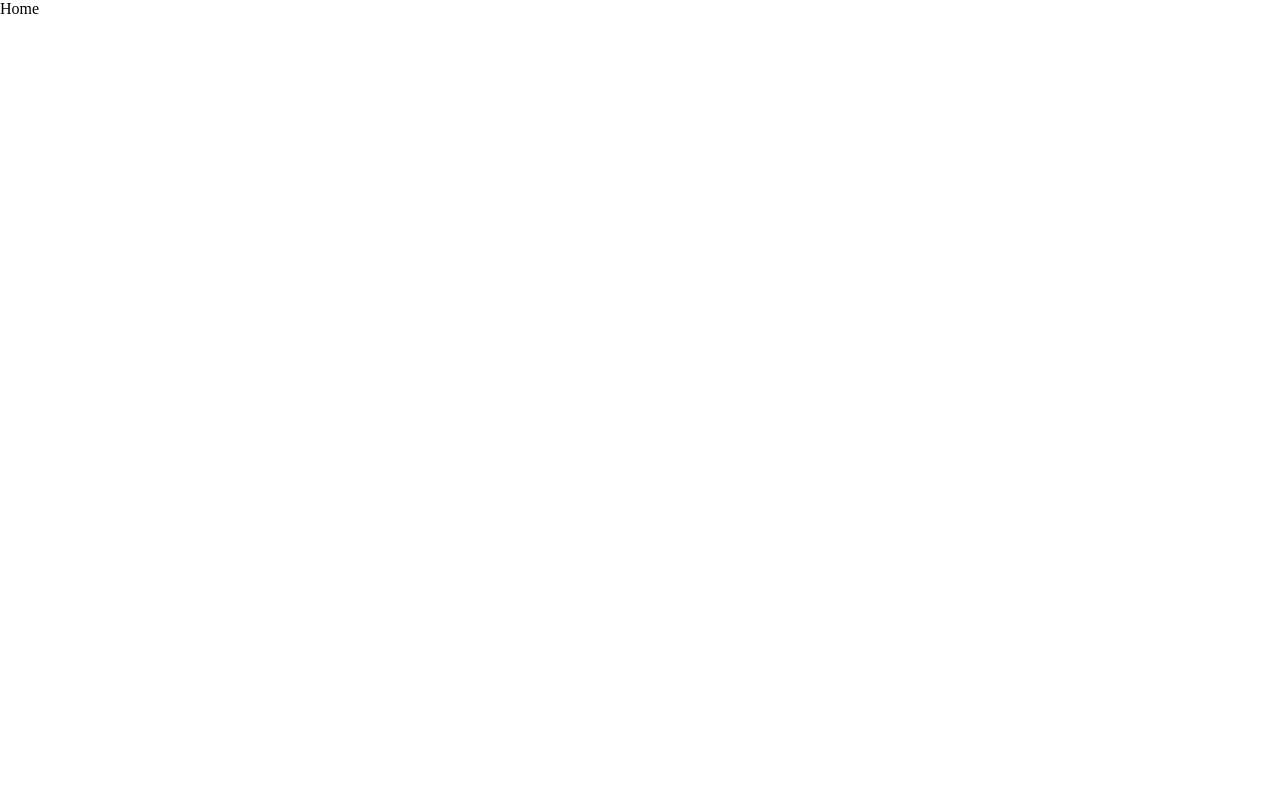
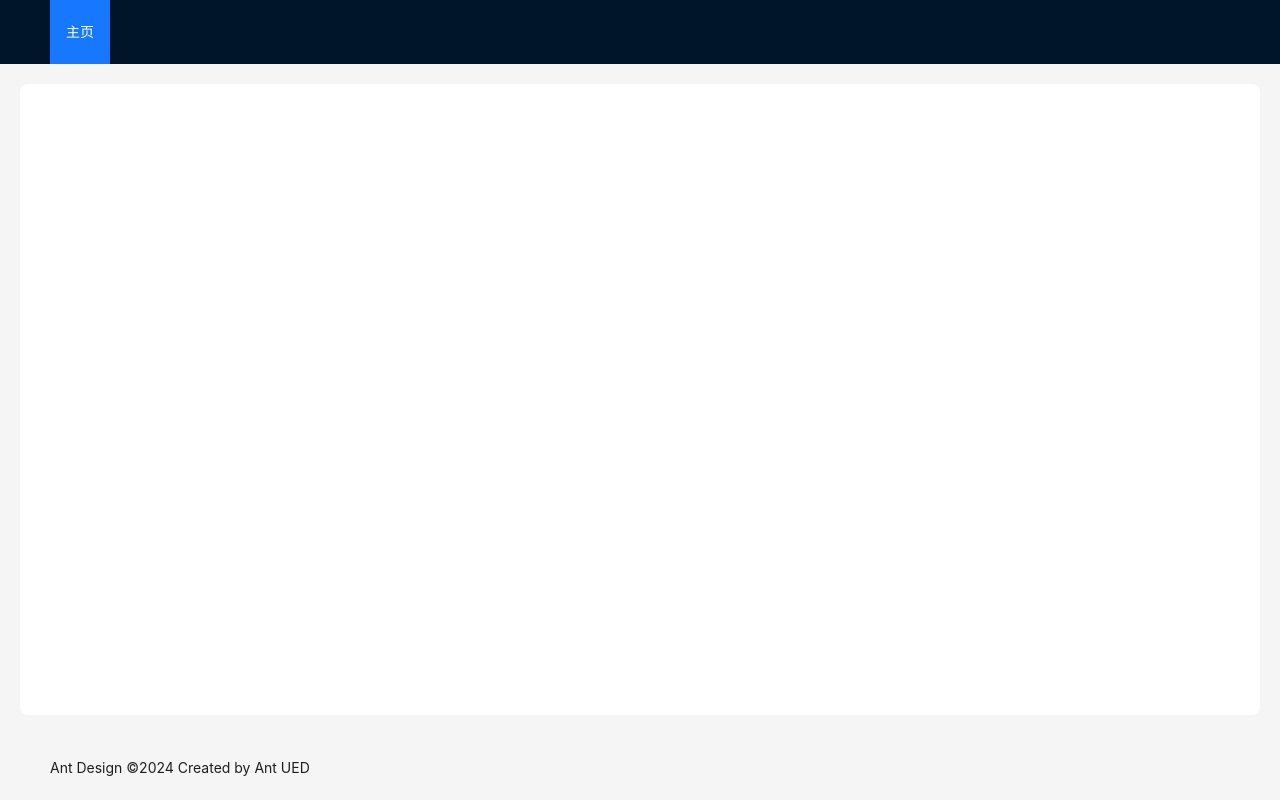
Before and after one commit to Devmacy/hundred-ideas, a React (Vite) app: page / in a window 1280 px wide. Built offline with nearby package versions, Linux system fonts and the light colour scheme.

Commit message:
feat(dev): 新增主页

```diff
--- /dev/null
+++ b/src/pages/Error.tsx
@@ -0,0 +1,7 @@
+function Error() {
+    return (
+        <div>Error</div>
+    )
+}
+
+export default Error
--- a/src/pages/home/Home.tsx
+++ b/src/pages/home/Home.tsx
@@ -1,6 +1,43 @@
+import {Layout, Menu, MenuProps, theme} from "antd";
+import styles from "@/pages/home/home.module.scss"
+import {Outlet, useNavigate} from "react-router-dom";
+
 function Home() {
+    const {Header, Content, Footer} = Layout;
+    const {
+        token: {colorBgContainer, borderRadiusLG},
+    } = theme.useToken();
+    const navigate = useNavigate();
+
+    const items: MenuProps['items'] = [
+        {
+            key: "1",
+            label: "主页",
+            onClick: () => navigate("/"),
+        },
+    ]
+
     return (
-        <div>Home</div>
+        <Layout className={styles.wrap}>
+            <Header style={{display: 'flex', alignItems: 'center'}}>
+                <Menu theme="dark" mode="horizontal" defaultSelectedKeys={['1']} style={{flex: 1, minWidth: 0}}
+                      items={items}/>
+            </Header>
+            <Content className={"contentWrap"}>
+                <div
+                    className={"content"}
+                    style={{
+                        background: colorBgContainer,
+                        borderRadius: borderRadiusLG,
+                    }}
+                >
+                    <Outlet></Outlet>
+                </div>
+            </Content>
+            <Footer className={"footer"}>
+                Ant Design ©{new Date().getFullYear()} Created by Ant UED
+            </Footer>
+        </Layout>
     )
 }
 
--- /dev/null
+++ b/src/pages/home/home.module.scss
@@ -0,0 +1,31 @@
+$c-padding: 20px;
+
+.wrap {
+  width: 100%;
+  height: 100%;
+  display: flex;
+  flex-direction: column;
+
+  :global {
+    .contentWrap {
+      flex: 1;
+      padding: $c-padding;
+      display: flex;
+      flex-direction: column;
+
+      .bread {
+        margin: 0 0 $c-padding 0;
+      }
+
+      .content {
+        flex: 1;
+        padding: $c-padding;
+        overflow: hidden;
+      }
+    }
+
+    .footer {
+
+    }
+  }
+}
--- a/src/router/routes/routes.tsx
+++ b/src/router/routes/routes.tsx
@@ -1,9 +1,11 @@
 import Home from "@/pages/home/Home.tsx";
+import Error from "@/pages/Error.tsx";
 
 const routes = [
     {
         path: '/',
         element: <Home/>,
+        errorElement: <Error/>,
     }
 ];
 
```
